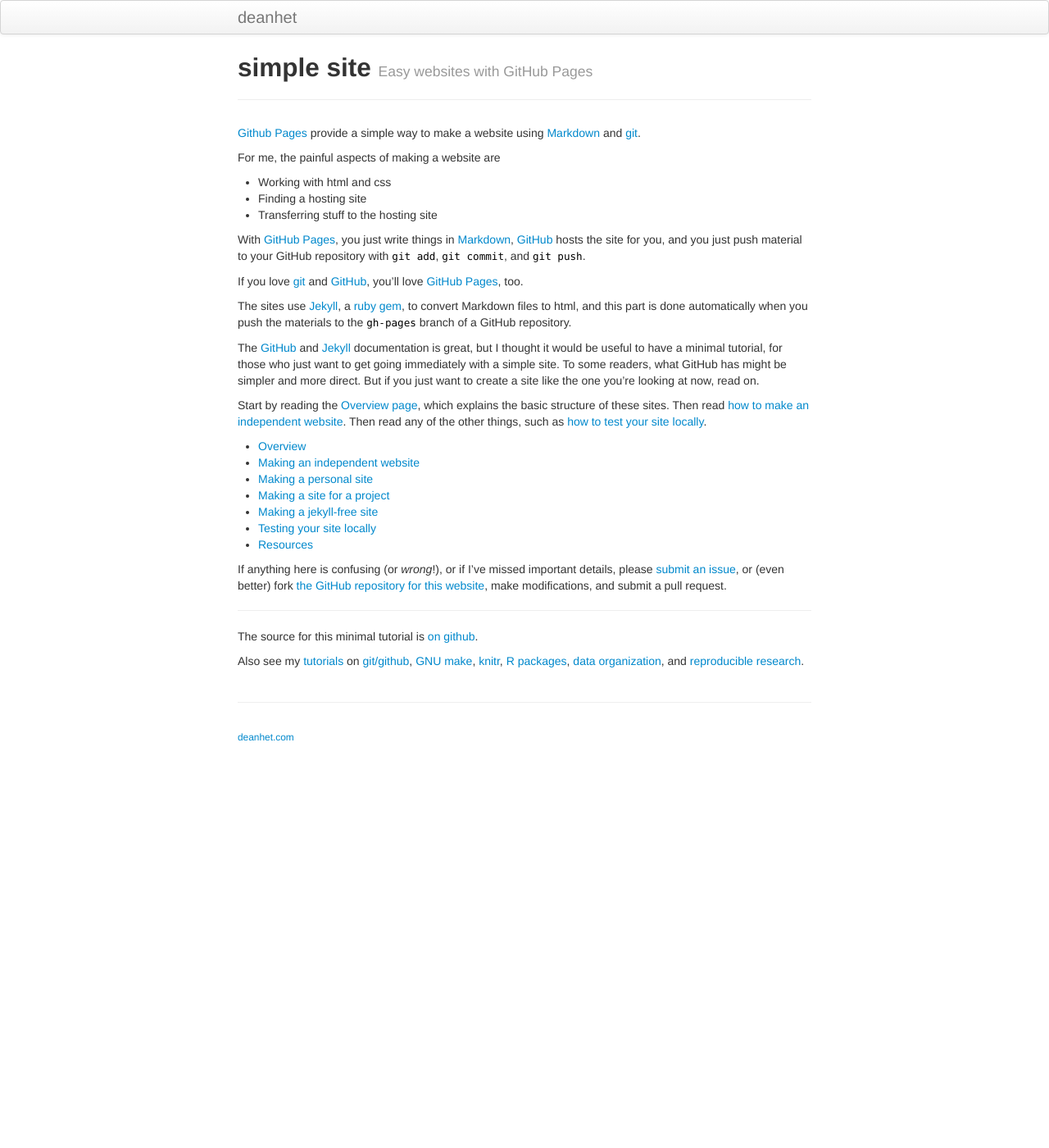
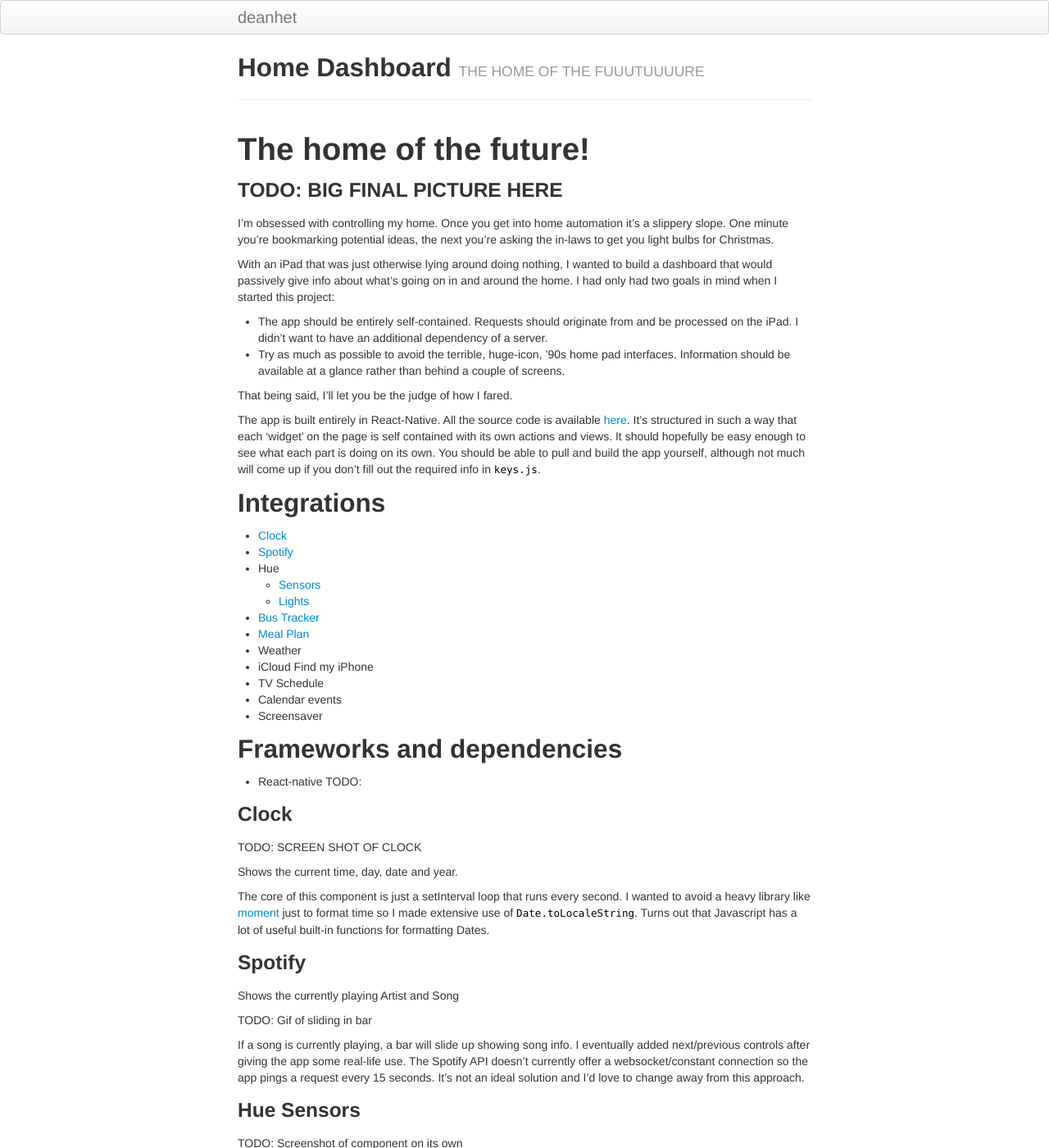
Before and after one commit to deanhet/home-dashboard, a Jekyll site: the page built from index.md, in a window 1280 px wide and 1400 px high. Shown: the whole window at 82% size. Built offline with Jekyll 4.4.1, drawn with Linux system fonts in a browser that asks for light colours; some of the changed text lies outside the part shown.

Commit message:
Working through article

```diff
--- a/index.md
+++ b/index.md
@@ -1,72 +1,118 @@
 ---
 layout: page
-title: simple site
-tagline: Easy websites with GitHub Pages
-description: Minimal tutorial on making a simple website with GitHub Pages
+title: Home Dashboard
+tagline: THE HOME OF THE FUUUTUUUURE
+description: A react-native dashboard to show what's going on in the house
 ---
 
-[Github Pages](https://pages.github.com) provide a simple way to make a
-website using
-[Markdown](https://daringfireball.net/projects/markdown/) and
-[git](https://git-scm.com).
+# The home of the future!
 
-For me, the painful aspects of making a website are
+### TODO: BIG FINAL PICTURE HERE
 
-- Working with html and css
-- Finding a hosting site
-- Transferring stuff to the hosting site
+I'm obsessed with controlling my home. Once you get into home automation it's a slippery slope. One minute you're bookmarking potential ideas, the next you're asking the in-laws to get you light bulbs for Christmas.
 
-With [GitHub Pages](https://pages.github.com), you just write things in
-[Markdown](https://daringfireball.net/projects/markdown/),
-[GitHub](https://github.com) hosts the site for you, and you just push
-material to your GitHub repository with `git add`, `git commit`, and
-`git push`.
+With an iPad that was just otherwise lying around doing nothing, I wanted to build a dashboard that would passively give info about what's going on in and around the home. I had only had two goals in mind when I started this project:
 
-If you love [git](https://git-scm.com/) and
-[GitHub](https://github.com), you'll love
-[GitHub Pages](https://pages.github.com), too.
+- The app should be entirely self-contained. Requests should originate from and be processed on the iPad. I didn't want to have an additional dependency of a server.
+- Try as much as possible to avoid the terrible, huge-icon, '90s home pad interfaces. Information should be available at a glance rather than behind a couple of screens.
 
-The sites use [Jekyll](https://jekyllrb.com/), a
-[ruby](https://www.ruby-lang.org/en/) [gem](https://rubygems.org/), to
-convert Markdown files to html, and this part is done
-automatically when you push the materials to the `gh-pages` branch
-of a GitHub repository.
+That being said, I'll let you be the judge of how I fared.
 
-The [GitHub](https://pages.github.com) and
-[Jekyll](https://jekyllrb.com) documentation is great, but I thought it
-would be useful to have a minimal tutorial, for those who just want to
-get going immediately with a simple site. To some readers, what GitHub
-has might be simpler and more direct.  But if you just want to create
-a site like the one you're looking at now, read on.
+The app is built entirely in React-Native. All the source code is available [here](https://www.github.com/deanhet/home-dashboard). It's structured in such a way that each 'widget' on the page is self contained with its own actions and views. It should hopefully be easy enough to see what each part is doing on its own. You should be able to pull and build the app yourself, although not much will come up if you don't fill out the required info in `keys.js`.
 
-Start by reading the [Overview page](pages/overview.html), which
-explains the basic structure of these sites. Then read
-[how to make an independent website](pages/independent_site.html). Then
-read any of the other things, such as
-[how to test your site locally](pages/local_test.html).
+## Integrations
+- [Clock](#clock)
+- [Spotify](#spotify)
+- Hue
+    - [Sensors](#hue-sensors)
+    - [Lights](#hue-lights)
+- [Bus Tracker](#bus-tracker)
+- [Meal Plan](#meal-plan)
+- Weather
+- iCloud Find my iPhone
+- TV Schedule
+- Calendar events
+- Screensaver
 
-- [Overview](pages/overview.html)
-- [Making an independent website](pages/independent_site.html)
-- [Making a personal site](pages/user_site.html)
-- [Making a site for a project](pages/project_site.html)
-- [Making a jekyll-free site](pages/nojekyll.html)
-- [Testing your site locally](pages/local_test.html)
-- [Resources](pages/resources.html)
+## Frameworks and dependencies
+- React-native
+TODO:
 
-If anything here is confusing (or _wrong_!), or if I've missed
-important details, please
-[submit an issue](https://github.com/kbroman/simple_site/issues), or (even
-better) fork [the GitHub repository for this website](https://github.com/kbroman/simple_site),
-make modifications, and submit a pull request.
 
----
+### Clock
+TODO: SCREEN SHOT OF CLOCK
 
-The source for this minimal tutorial is [on github](https://github.com/kbroman/simple_site).
+Shows the current time, day, date and year.
 
-Also see my [tutorials](http://kbroman.org/pages/tutorials) on
-[git/github](http://kbroman.org/github_tutorial),
-[GNU make](http://kbroman.org/minimal_make),
-[knitr](http://kbroman.org/knitr_knutshell),
-[R packages](http://kbroman.org/pkg_primer),
-[data organization](http://kbroman.org/dataorg),
-and [reproducible research](http://kbroman.org/steps2rr).
+The core of this component is just a setInterval loop that runs every second. I wanted to avoid a heavy library like [moment](https://momentjs.com/) just to format time so I made extensive use of `Date.toLocaleString`. Turns out that Javascript has a lot of useful built-in functions for formatting Dates.
+
+### Spotify
+Shows the currently playing Artist and Song
+
+TODO: Gif of sliding in bar
+
+If a song is currently playing, a bar will slide up showing song info. I eventually added next/previous controls after giving the app some real-life use. The Spotify API doesn't currently offer a websocket/constant connection so the app pings a request every 15 seconds. It's not an ideal solution and I'd love to change away from this approach.
+
+### Hue Sensors
+TODO: Screenshot of component on its own
+
+My entire home is kitted out with Hue lights and a couple of motion sensors to automatically trigger them. It seems to be little advertised but the [Hue Motions Sensors](https://www2.meethue.com/en-us/p/hue-motion-sensor/046677473389) can also measure temperature and light levels. This component takes the temperature in my hall and kitchen every 5 minutes. The main home temperature is just an average of the two. The thermometer icons will change depending on each temperature.
+
+### Hue Lights
+Buttons to toggle lights on and off and change brightness.
+
+This component went through a lot of work before I settled on the final design. After sharing some early screenshots with friends, they gave me the idea for the 'floorplan'. As you can see below, it went through some very ugly prototypes before landing on the final design.
+
+![room-plan](assets/images/room-plan-progress.png)
+
+Touching a room will switch the lights on/off in that room. You can also hold and drag over room to change the brightness. This uses a lot of [PanResponder](https://facebook.github.io/react-native/docs/panresponder.html) to handle the dragging.
+
+TODO: Gif of brightness slider
+
+### Bus tracker
+Shows when the next bus is at nearest stop with a scrollable panel of future buses. A warning icon will show if there are delays or problems on the route.
+
+TODO: Screenshot of bus tracker
+
+In this case, I'm only particularly interested in the bus that goes into the city centre. Luckily, the council provides a nice API for tracking buses in my area.
+
+I requested a key during a weekend so while waiting for a response I 'borrowed' a couple of other apps keys by decompiling an Android app using [apktool](https://ibotpeaches.github.io/Apktool/) and listening for network requests using [mitmproxy](https://mitmproxy.org/).
+
+They're both a good way to feel like Mr Robot and both worth exploring further in a future blog post. I developed against the keys and quickly swapped in my own when I got a reply first thing on the Monday (credit to the council for the quick reply!).
+
+### Meal Plan
+Shows the upcoming meals for the week. List order rotates so the current day is always at the top.
+
+TODO: screenshot of meal plan
+
+It was surprisingly tricky to settle on an interface for this. This component has the ability to add and remove new meals and assign them to days. It got a lot easier once I decoupled the concepts and started treating them as two separate things.
+
+First attempt:
+
+![flip-idea](assets/images/flip-idea.gif)
+
+I eventually settled on a modal that shows when a day is pressed.
+
+TODO: screenshot of meal modal
+
+### Weather
+Shows the current weather (apparent and actual temperature), with summary and forecast for the next hour.
+
+TODO: Screenshot of weather
+
+Making use of the great [Dark Sky](https://darksky.net) API, this component provides a lot of value for not a lot of effort. I opted to make the 'feels like' temperature more prominent than the actual temperature. It's no use being prepared for it to be 15 degrees outside when it actually feels a lot colder than that. The API also returns what kind of icon should be shown so that gets matched up with a custom icon font that I built using [fontello](http://fontello.com/).
+
+### Find my iPhone
+Shows current battery percentage and location of phones. Has the ability to ping device too.
+TODO: Screenshot
+
+- TODO: Gif of finding sarah's phone
+- Google maps integration
+### TV Schedule
+TODO: Screenshot of tv schedule
+### Calendar events
+TODO: Screenshot of calendar
+### Screensaver
+TODO: screenshot of screensaver
+
+## Contact
```
Also changed, not shown: assets/images/flip-idea.gif (added), assets/images/room-plan-progress.png (added).
